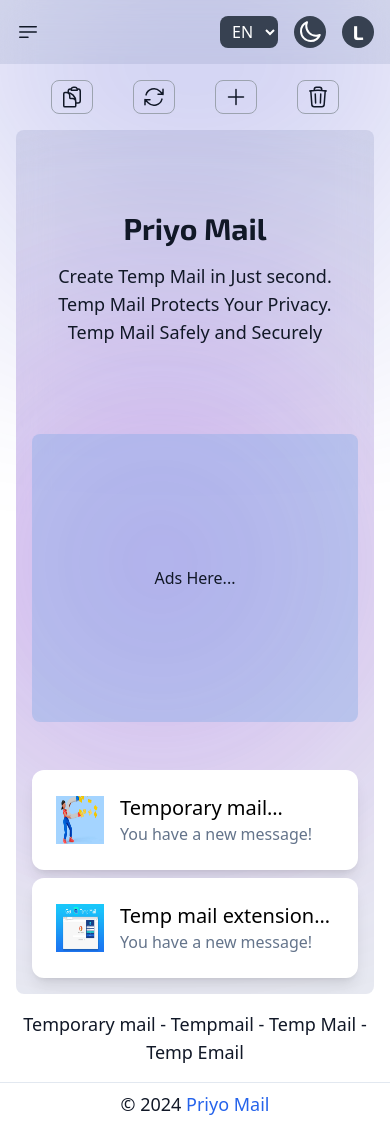
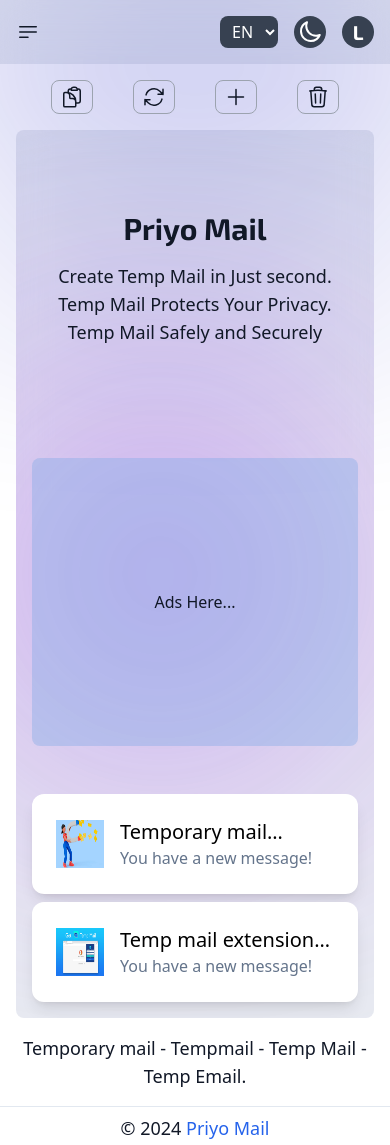
Before and after one commit to devsohelrana/priyo-mail-static, a website: page index.html in a window 390 px wide. Before the commit the page ends 1124 px from the top, so only its background shows below. Drawn offline with Linux system fonts and the light colour scheme.

Commit message:
Inbox section modify

```diff
--- a/index.html
+++ b/index.html
@@ -414,7 +414,7 @@
 
         <!-- Priyo mail bio -->
         <div
-          class="max-w-[600px] mx-auto flex justify-center items-center flex-col pb-10 lg:pb-0"
+          class="max-w-[600px] mx-auto flex justify-center items-center flex-col pb-16 lg:pb-0"
         >
           <h2 class="text-3xl font-exo font-bold py-4">Priyo Mail</h2>
           <p class="text-center text-lg">Create Temp Mail in Just second.</p>
@@ -506,7 +506,7 @@
       <!-- footer top section -->
       <section class="flex justify-center items-center px-4 pb-4 xl:pb-0">
         <p class="text-center text-lg">
-          Temporary mail - Tempmail - Temp Mail - Temp Email
+          Temporary mail - Tempmail - Temp Mail - Temp Email.
         </p>
       </section>
     </main>
```
Also changed, not shown: assets/css/app.css.
